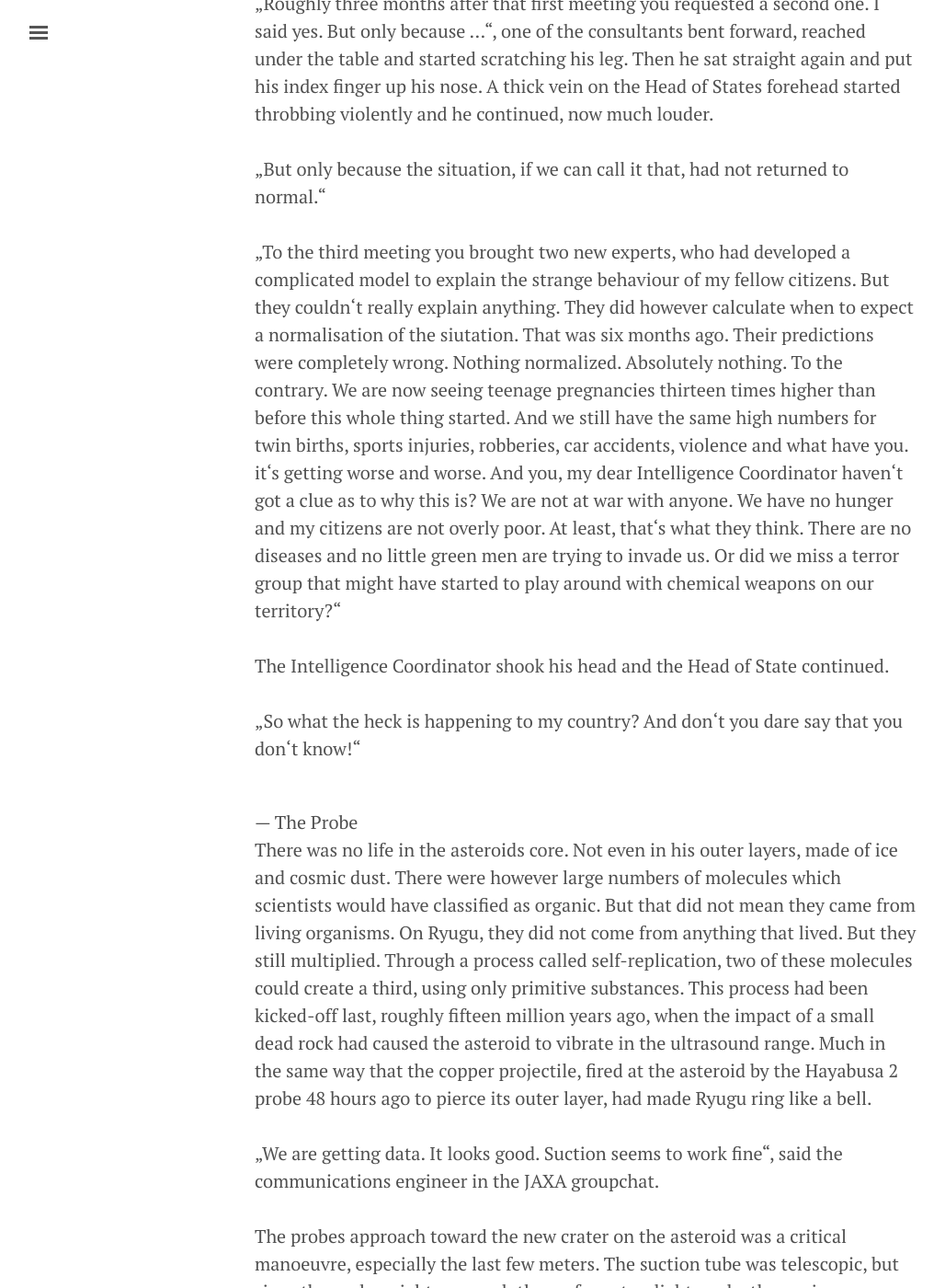
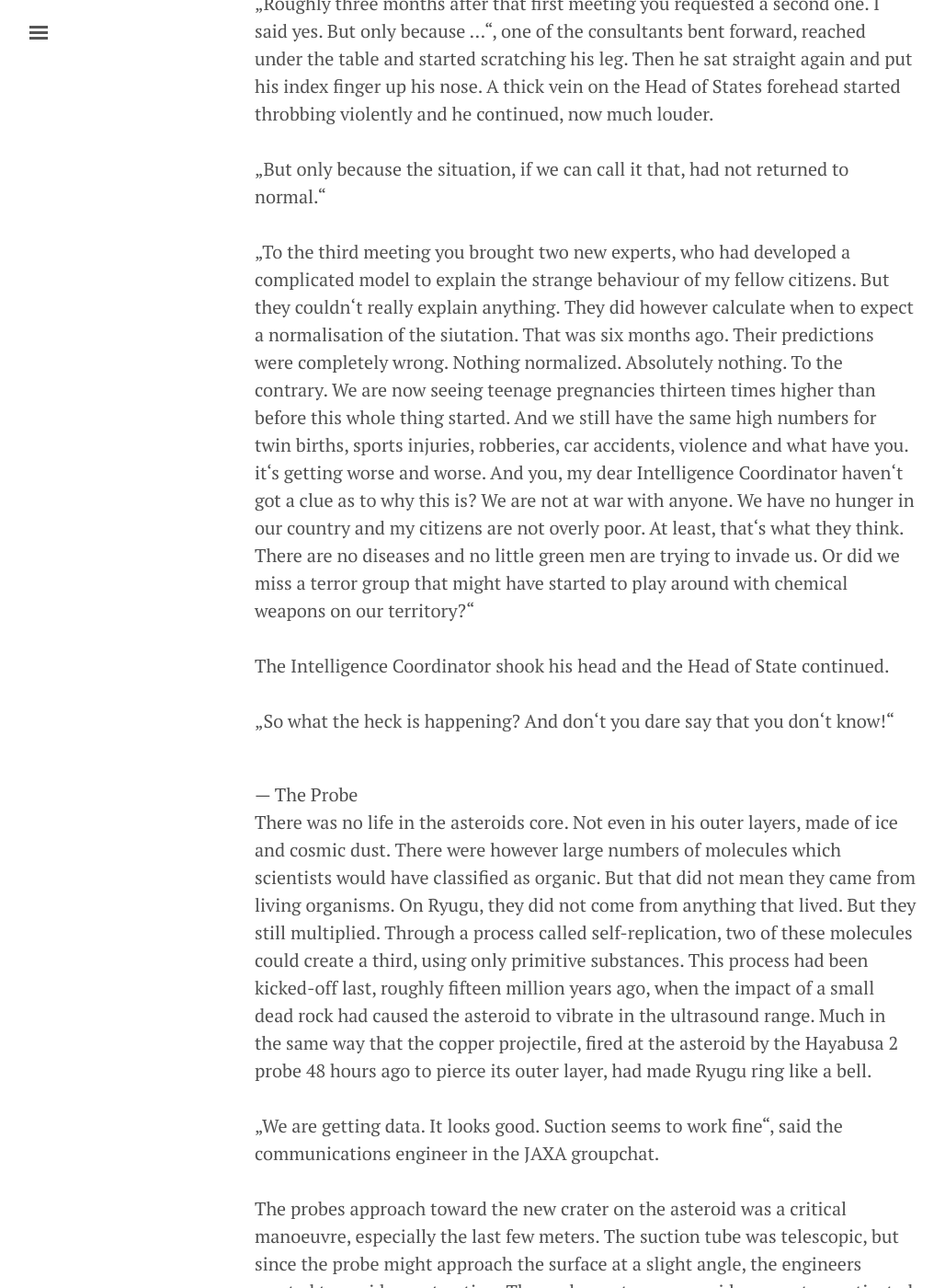
Before and after one commit to SOSTaler/sostaler.github.io, a Jekyll site: the page built from TheHayabusaEffect.md, in a window 1280 px wide and 1400 px high, scrolled down 3551 px. Shown: the whole window at 92% size, without its empty margins (3-1031 px from the left). Built offline with Jekyll 4.4.1, drawn with Linux system fonts in a browser that asks for light colours; comment, search, counter and statistics services are not loaded; some of the changed text lies outside the part shown.

Commit message:
Update TheHayabusaEffect.md

```diff
--- a/TheHayabusaEffect.md
+++ b/TheHayabusaEffect.md
@@ -34,9 +34,9 @@ Nobody objected.<br><br>
 „So, I said to myself, I said, the only people going crazy here, thats you, gentlemen! I let you finish your talking. I did pretend to take your so called analysis seriously. Then I sent you away and started mentally preparing myself for having to replace my Intelligence Coordinator and his“, he again made another half-circle motion with his arm, „and his troops, as soon as possible. Because obviously they had gone completely bonkers.“<br><br>
 „Roughly three months after that first meeting you requested a second one. I said yes. But only because ...“, one of the consultants bent forward, reached under the table and started scratching his leg. Then he sat straight again and put his index finger up his nose. A thick vein on the Head of States forehead started throbbing violently and he continued, now much louder.<br><br>
 „But only because the situation, if we can call it that, had not returned to normal.“<br><br>
-„To the third meeting you brought two new experts, who had developed a complicated model to explain the strange behaviour of my fellow citizens. But they couldn‘t really explain anything. They did however calculate when to expect a normalisation of the siutation. That was six months ago. Their predictions were completely wrong. Nothing normalized. Absolutely nothing. To the contrary. We are now seeing teenage pregnancies thirteen times higher than before this whole thing started. And we still have the same high numbers for twin births, sports injuries, robberies, car accidents, violence and what have you. it‘s getting worse and worse. And you, my dear Intelligence Coordinator haven‘t got a clue as to why this is? We are not at war with anyone. We have no hunger and my citizens are not overly poor. At least, that‘s what they think. There are no diseases and no little green men are trying to invade us. Or did we miss a terror group that might have started to play around with chemical weapons on our territory?“<br><br>
+„To the third meeting you brought two new experts, who had developed a complicated model to explain the strange behaviour of my fellow citizens. But they couldn‘t really explain anything. They did however calculate when to expect a normalisation of the siutation. That was six months ago. Their predictions were completely wrong. Nothing normalized. Absolutely nothing. To the contrary. We are now seeing teenage pregnancies thirteen times higher than before this whole thing started. And we still have the same high numbers for twin births, sports injuries, robberies, car accidents, violence and what have you. it‘s getting worse and worse. And you, my dear Intelligence Coordinator haven‘t got a clue as to why this is? We are not at war with anyone. We have no hunger in our country and my citizens are not overly poor. At least, that‘s what they think. There are no diseases and no little green men are trying to invade us. Or did we miss a terror group that might have started to play around with chemical weapons on our territory?“<br><br>
 The Intelligence Coordinator shook his head and the Head of State continued.<br><br>
-„So what the heck is happening to my country? And don‘t you dare say that you don‘t know!“<br><br>
+„So what the heck is happening? And don‘t you dare say that you don‘t know!“<br><br>
 
 
 --- The Probe<br>
```
Also changed, not shown: other parts of TheHayabusaEffect.md (+2 -2 lines).
